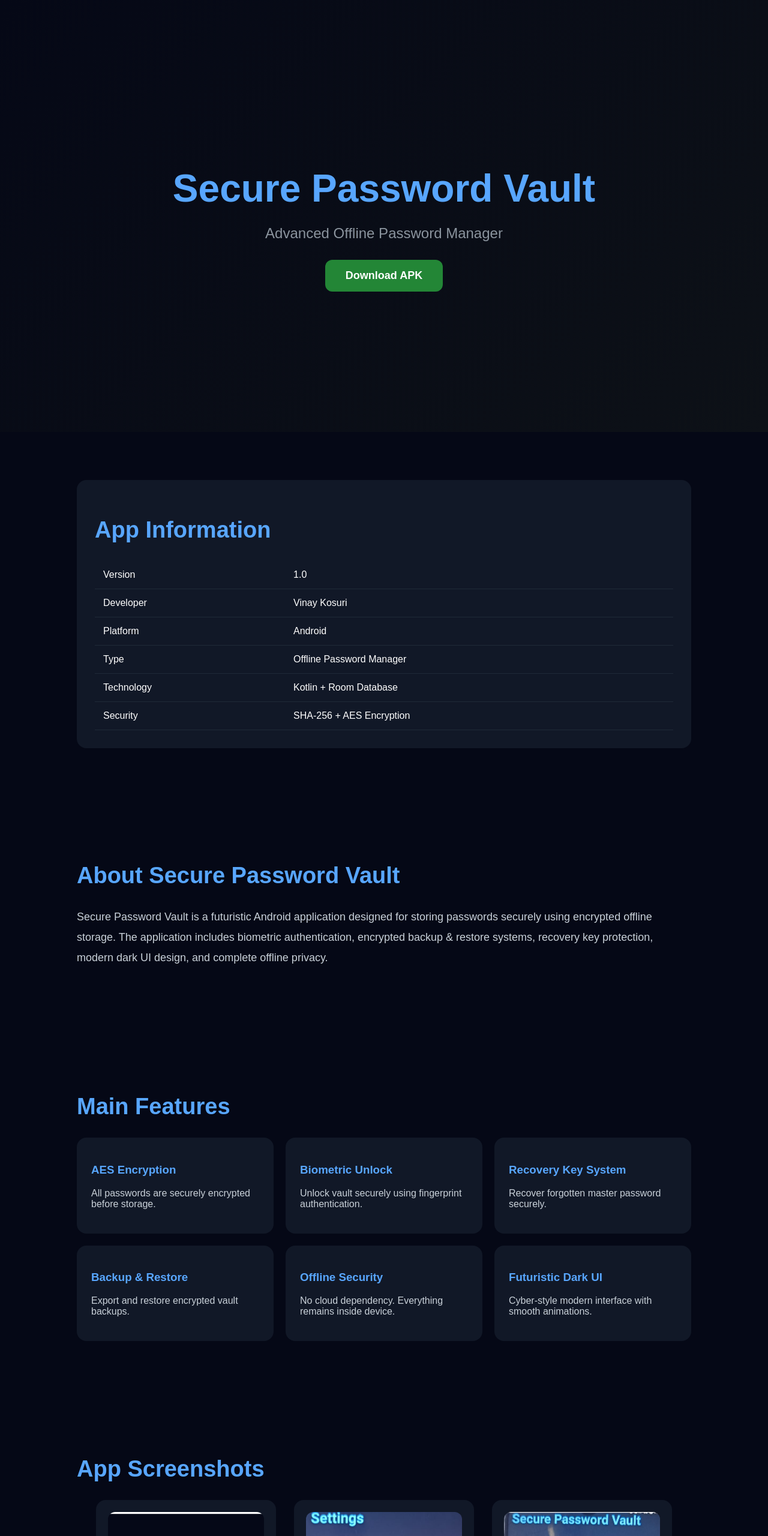
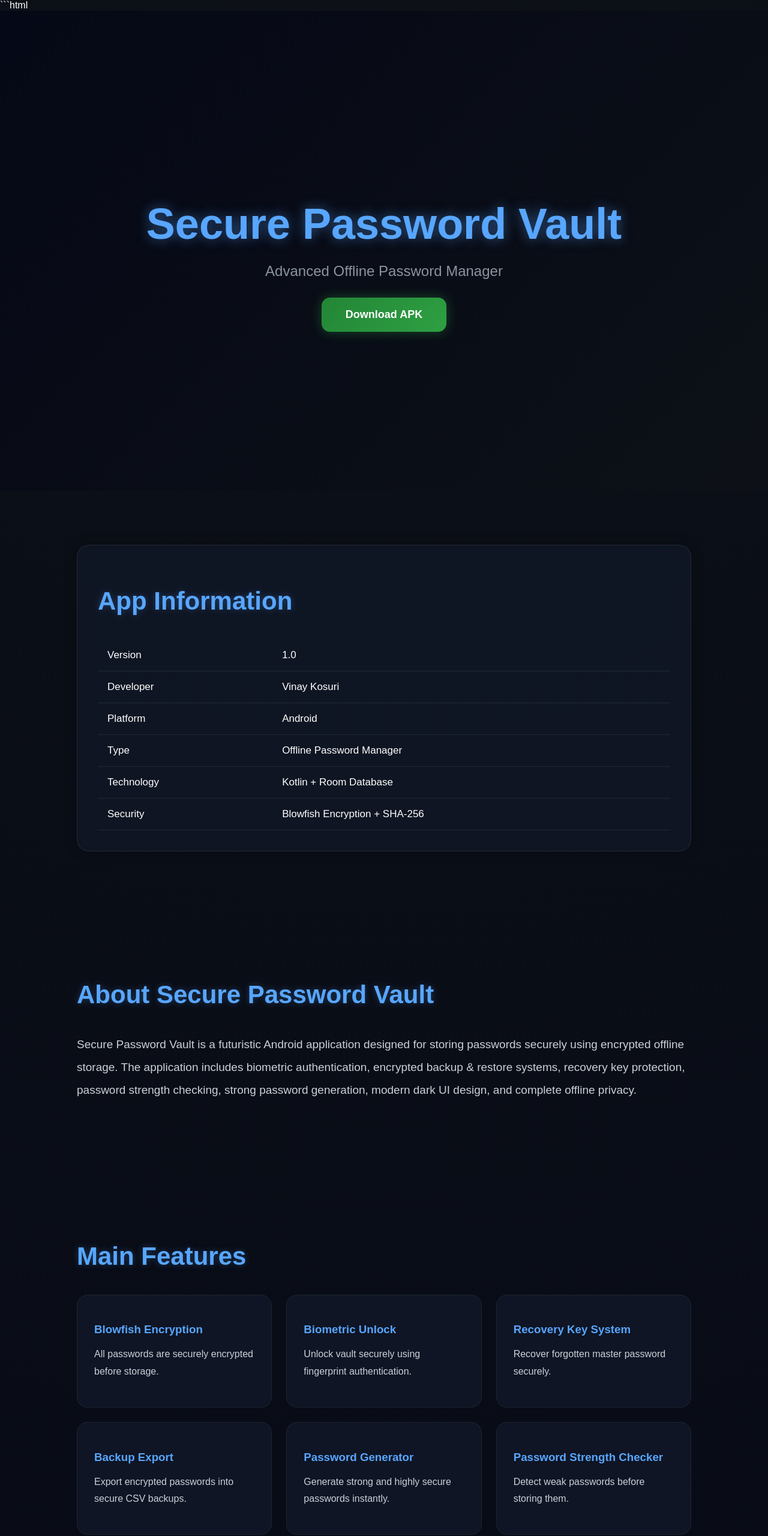
Before and after one commit to vinaykosuri05/Secure-Password-Vault, a plain HTML site: page index.html in a window 1280 px wide. Shown: the top 2560 px of the page at 60% size. Drawn offline with Linux system fonts and the light colour scheme.

Commit message:
Add files via upload

````diff
--- a/index.html
+++ b/index.html
@@ -1,3 +1,4 @@
+```html
 <!DOCTYPE html>
 <html lang="en">
 
@@ -34,7 +35,7 @@
             </p>
 
             <a
-                href="app-debug.apk"
+                href="Password Vault.apk"
                 download>
 
                 <button>
@@ -42,6 +43,7 @@
                 </button>
 
             </a>
+
 
         </div>
 
@@ -84,7 +86,7 @@
 
                 <tr>
                     <td>Security</td>
-                    <td>SHA-256 + AES Encryption</td>
+                    <td>Blowfish Encryption + SHA-256</td>
                 </tr>
 
             </table>
@@ -108,6 +110,8 @@
             The application includes biometric authentication,
             encrypted backup & restore systems,
             recovery key protection,
+            password strength checking,
+            strong password generation,
             modern dark UI design,
             and complete offline privacy.
 
@@ -126,7 +130,7 @@
             <div class="feature-card">
 
                 <h3>
-                    AES Encryption
+                    Blowfish Encryption
                 </h3>
 
                 <p>
@@ -162,11 +166,35 @@
             <div class="feature-card">
 
                 <h3>
-                    Backup & Restore
+                    Backup Export
                 </h3>
 
                 <p>
-                    Export and restore encrypted vault backups.
+                    Export encrypted passwords into secure CSV backups.
+                </p>
+
+            </div>
+
+            <div class="feature-card">
+
+                <h3>
+                    Password Generator
+                </h3>
+
+                <p>
+                    Generate strong and highly secure passwords instantly.
+                </p>
+
+            </div>
+
+            <div class="feature-card">
+
+                <h3>
+                    Password Strength Checker
+                </h3>
+
+                <p>
+                    Detect weak passwords before storing them.
                 </p>
 
             </div>
@@ -334,3 +362,4 @@
 </body>
 
 </html>
+```
--- a/style.css
+++ b/style.css
@@ -2,16 +2,21 @@ body {
 
     margin: 0;
 
-    background: #050816;
+    background:
+        radial-gradient(circle at top,
+        #0D1117,
+        #050816 70%);
 
     color: white;
 
     font-family: Arial, sans-serif;
+
+    overflow-x: hidden;
 }
 
 .hero {
 
-    height: 90vh;
+    height: 100vh;
 
     display: flex;
 
@@ -29,13 +34,22 @@ body {
         );
 }
 
+.hero-content {
+
+    animation: fadeIn 1.5s ease;
+}
+
 .hero h1 {
 
-    font-size: 64px;
+    font-size: 72px;
 
     color: #58A6FF;
 
     margin-bottom: 20px;
+
+    text-shadow:
+        0 0 20px
+        rgba(88,166,255,0.5);
 }
 
 .hero p {
@@ -49,13 +63,18 @@ body {
 
 button {
 
-    padding: 16px 34px;
+    padding: 18px 40px;
 
     border: none;
 
-    border-radius: 12px;
+    border-radius: 14px;
 
-    background: #238636;
+    background:
+        linear-gradient(
+            135deg,
+            #238636,
+            #2ea043
+        );
 
     color: white;
 
@@ -66,36 +85,59 @@ button {
     cursor: pointer;
 
     transition: 0.3s;
+
+    box-shadow:
+        0 0 20px
+        rgba(46,160,67,0.4);
 }
 
 button:hover {
 
-    background: #2ea043;
+    transform:
+        translateY(-4px)
+        scale(1.05);
 
-    transform: scale(1.05);
+    box-shadow:
+        0 0 30px
+        rgba(46,160,67,0.7);
 }
+
 
 section {
 
-    padding: 80px 10%;
+    padding: 90px 10%;
 }
 
 section h2 {
 
     color: #58A6FF;
 
-    font-size: 38px;
+    font-size: 42px;
 
-    margin-bottom: 30px;
+    margin-bottom: 40px;
+
+    text-shadow:
+        0 0 12px
+        rgba(88,166,255,0.3);
 }
 
 .info-card {
 
-    background: #111827;
+    background:
+        rgba(17,24,39,0.8);
 
-    padding: 30px;
+    padding: 34px;
 
-    border-radius: 16px;
+    border-radius: 20px;
+
+    backdrop-filter: blur(12px);
+
+    border:
+        1px solid rgba(255,255,255,0.08);
+
+    box-shadow:
+        0 0 20px
+        rgba(0,0,0,0.3);
 }
 
 table {
@@ -107,19 +149,21 @@ table {
 
 td {
 
-    padding: 14px;
+    padding: 16px;
 
     border-bottom:
         1px solid #1F2937;
+
+    font-size: 17px;
 }
 
 .description p {
 
     color: #C9D1D9;
 
-    line-height: 1.9;
+    line-height: 2;
 
-    font-size: 18px;
+    font-size: 19px;
 }
 
 .feature-grid {
@@ -127,39 +171,50 @@ td {
     display: grid;
 
     grid-template-columns:
-        repeat(auto-fit, minmax(250px, 1fr));
+        repeat(auto-fit, minmax(260px, 1fr));
 
-    gap: 20px;
+    gap: 24px;
 }
 
 .feature-card {
 
-    background: #111827;
+    background:
+        rgba(17,24,39,0.85);
 
-    padding: 24px;
+    padding: 28px;
 
-    border-radius: 16px;
+    border-radius: 18px;
 
-    transition: 0.3s;
+    transition: 0.35s;
+
+    border:
+        1px solid rgba(255,255,255,0.06);
+
+    backdrop-filter: blur(10px);
 }
 
 .feature-card:hover {
 
-    transform: translateY(-8px);
+    transform:
+        translateY(-10px);
 
     box-shadow:
-        0 0 20px
-        rgba(88,166,255,0.2);
+        0 0 25px
+        rgba(88,166,255,0.25);
 }
 
 .feature-card h3 {
 
     color: #58A6FF;
+
+    margin-bottom: 14px;
 }
 
 .feature-card p {
 
     color: #C9D1D9;
+
+    line-height: 1.8;
 }
 
 .screenshot-grid {
@@ -175,35 +230,46 @@ td {
 
 .screenshot-card {
 
-    background: #111827;
+    background:
+        rgba(17,24,39,0.85);
 
-    padding: 20px;
+    padding: 22px;
 
-    border-radius: 16px;
+    border-radius: 20px;
 
-    width: 260px;
+    width: 280px;
 
     text-align: center;
 
-    transition: 0.3s;
+    transition: 0.35s;
+
+    backdrop-filter: blur(12px);
+
+    border:
+        1px solid rgba(255,255,255,0.08);
 }
 
 .screenshot-card:hover {
 
-    transform: translateY(-8px);
+    transform:
+        translateY(-10px);
 
     box-shadow:
-        0 0 20px
-        rgba(88,166,255,0.2);
+        0 0 25px
+        rgba(88,166,255,0.25);
 }
 
 .screenshot-card img {
 
     width: 100%;
 
-    border-radius: 12px;
+    border-radius: 14px;
 
     margin-bottom: 14px;
+
+    box-shadow:
+        0 0 15px
+        rgba(0,0,0,0.4);
 }
 
 .screenshot-card p {
@@ -215,20 +281,28 @@ td {
 
 ol li {
 
-    margin-bottom: 16px;
+    margin-bottom: 18px;
 
     color: #C9D1D9;
+
+    font-size: 18px;
 }
 
 .faq-card {
 
-    background: #111827;
+    background:
+        rgba(17,24,39,0.85);
 
-    padding: 20px;
+    padding: 24px;
 
-    border-radius: 14px;
+    border-radius: 18px;
 
-    margin-bottom: 20px;
+    margin-bottom: 24px;
+
+    backdrop-filter: blur(10px);
+
+    border:
+        1px solid rgba(255,255,255,0.06);
 }
 
 .faq-card h3 {
@@ -239,16 +313,57 @@ ol li {
 .faq-card p {
 
     color: #C9D1D9;
+
+    line-height: 1.8;
 }
 
 footer {
 
     text-align: center;
 
-    padding: 30px;
+    padding: 40px;
 
     border-top:
         1px solid #1F2937;
 
     color: #8B949E;
+
+    font-size: 15px;
 }
+
+@keyframes fadeIn {
+
+    from {
+
+        opacity: 0;
+
+        transform:
+            translateY(40px);
+    }
+
+    to {
+
+        opacity: 1;
+
+        transform:
+            translateY(0);
+    }
+}
+
+@media(max-width:768px) {
+
+    .hero h1 {
+
+        font-size: 48px;
+    }
+
+    .hero p {
+
+        font-size: 20px;
+    }
+
+    section {
+
+        padding: 70px 6%;
+    }
+}
````
Also changed, not shown: 1 other file.
